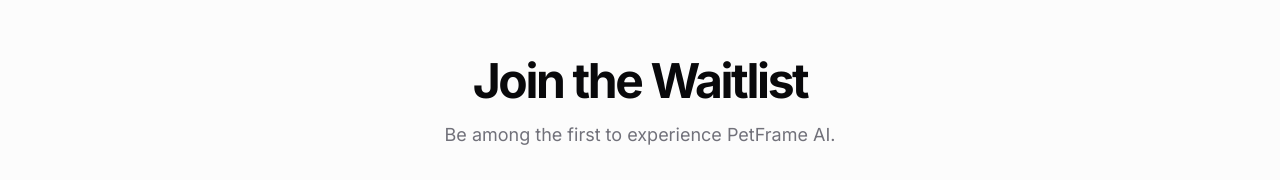
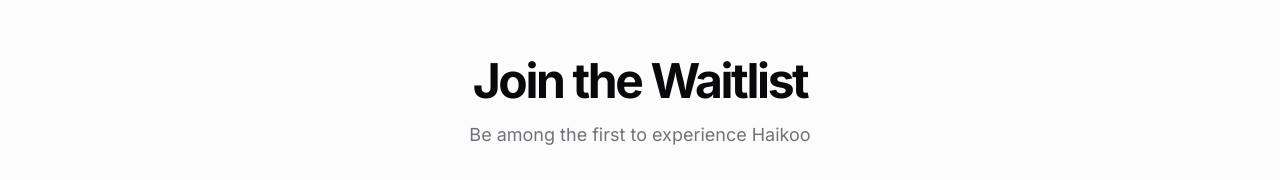
Before and after one commit to ashishling/haikoo, a Next.js app: page / in a window 1280 px wide. Shown: the part 3160-3340 px from the top of the page. Built offline with nearby package versions, Linux system fonts and the light colour scheme.

Commit message:
Your update message

```diff
--- a/next.config.js
+++ b/next.config.js
@@ -2,6 +2,10 @@
 const nextConfig = {
   reactStrictMode: true,
   swcMinify: true,
+  output: 'export',
+  images: {
+    unoptimized: true,
+  },
 }
 
 module.exports = nextConfig
--- a/src/config/site.ts
+++ b/src/config/site.ts
@@ -77,7 +77,7 @@
   // Waitlist Form
   waitlistForm: {
     title: "Join the Waitlist",
-    description: "Be among the first to experience PetFrame AI.",
+    description: "Be among the first to experience Haikoo",
     successMessage: "Thanks for joining! We'll be in touch soon.",
     fields: {
       email: {
```
Also changed, not shown: 1 other file (tests, documents, lock files or other folders).
